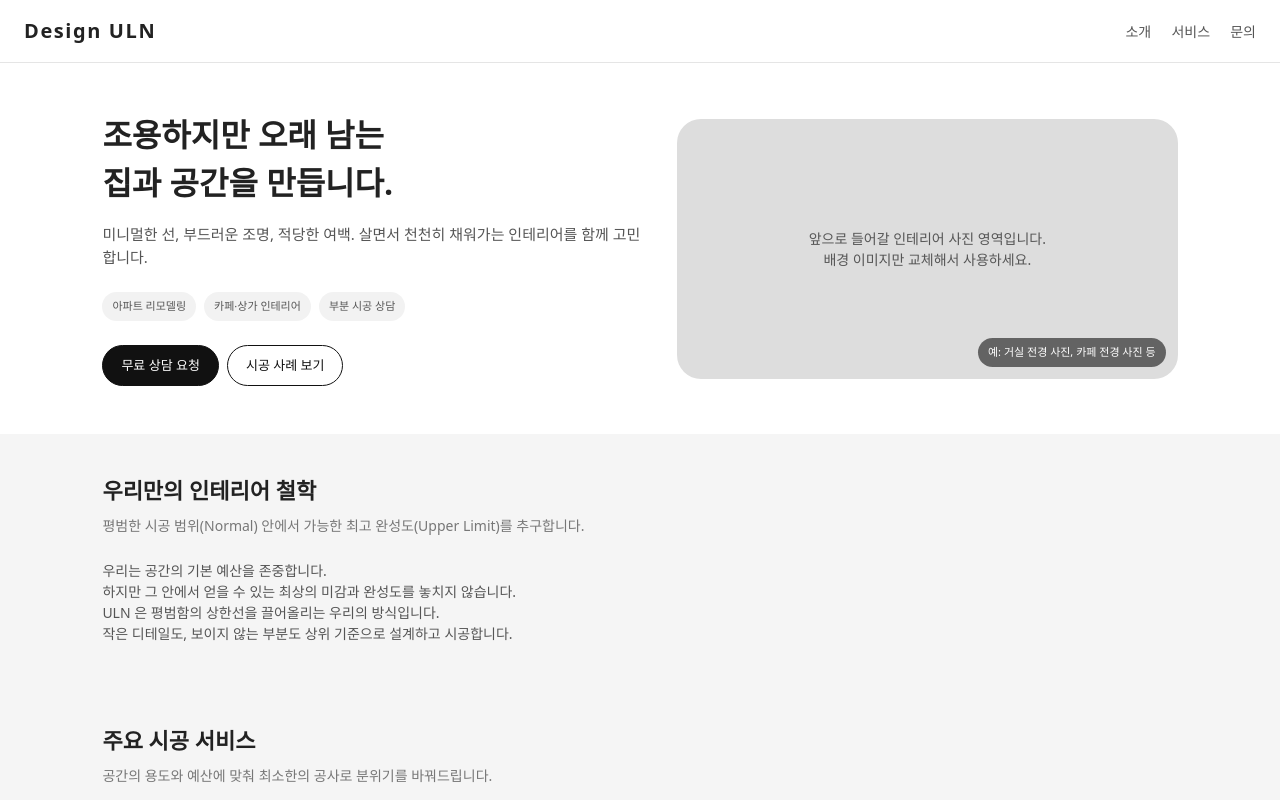
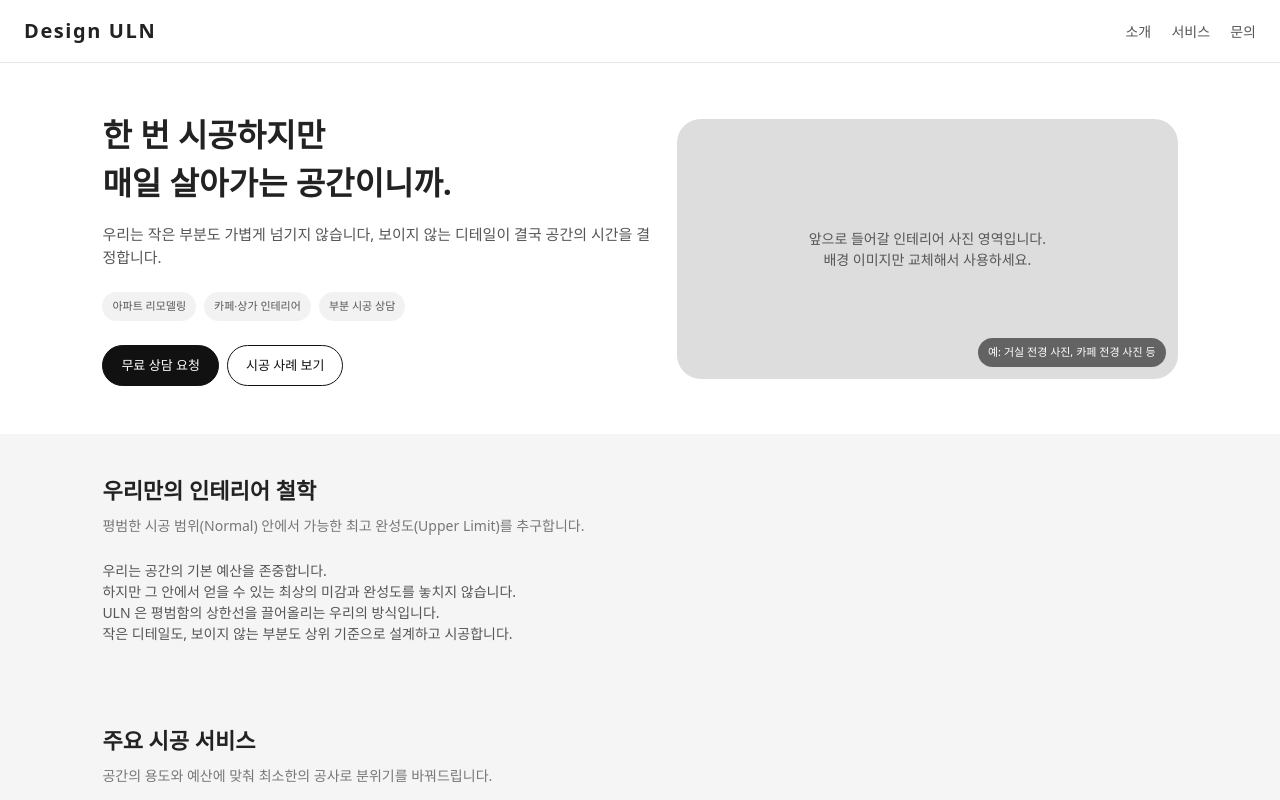
Before and after one commit to alstn0913/designULN, a plain HTML site: page index.html in a window 1280 px wide. Shown: the top 800 px of the page. Drawn offline with Linux system fonts and the light colour scheme.

Commit message:
no message

```diff
--- a/index.html
+++ b/index.html
@@ -20,10 +20,10 @@
     <!-- 메인 비주얼 -->
     <section class="hero">
       <div class="hero-text">
-        <h1>조용하지만 오래 남는<br />집과 공간을 만듭니다.</h1>
+        <h1>한 번 시공하지만<br />매일 살아가는 공간이니까.</h1>
         <p>
-          미니멀한 선, 부드러운 조명, 적당한 여백.
-          살면서 천천히 채워가는 인테리어를 함께 고민합니다.
+          우리는 작은 부분도 가볍게 넘기지 않습니다,
+          보이지 않는 디테일이 결국 공간의 시간을 결정합니다.
         </p>
 
         <div class="hero-badges">
```
Also changed, not shown: 1 other file.
